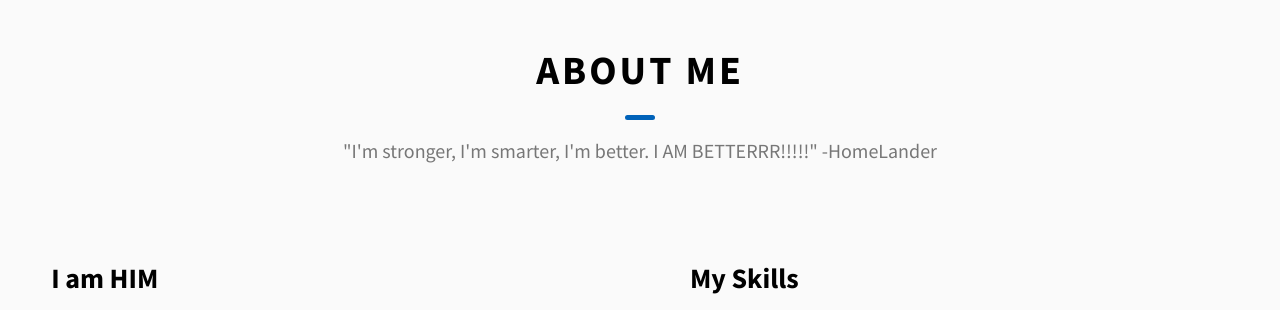
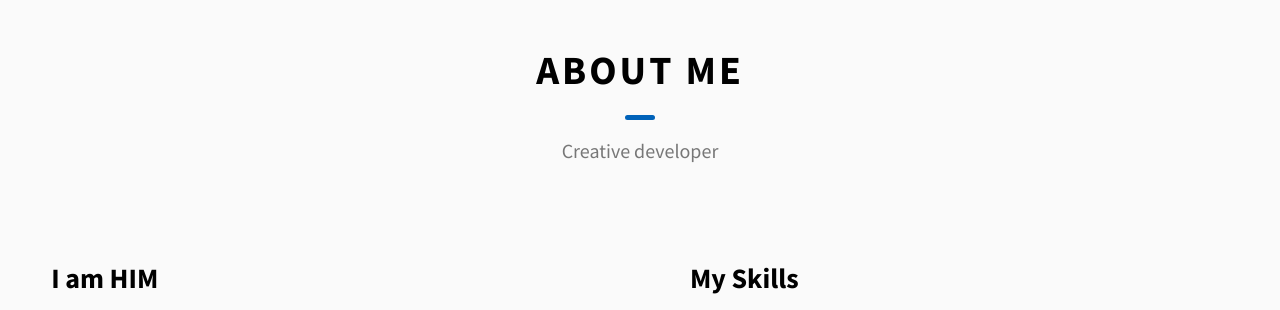
Before and after one commit to arpan-khan/portfolio, a plain HTML site: page index.html in a window 1280 px wide. Shown: the part 880-1190 px from the top of the page. Drawn offline with Linux system fonts and the light colour scheme.

Commit message:
Update index.html

```diff
--- a/index.html
+++ b/index.html
@@ -156,9 +156,7 @@
         <h2 class="heading heading-sec heading-sec__mb-med">
           <span class="heading-sec__main">About Me</span>
           <span class="heading-sec__sub">
-            "I'm stronger, I'm smarter, I'm better.
-            I AM BETTERRR!!!!!"
-            -HomeLander
+            Creative developer
           </span>
         </h2>
         <div class="about__content">
```
